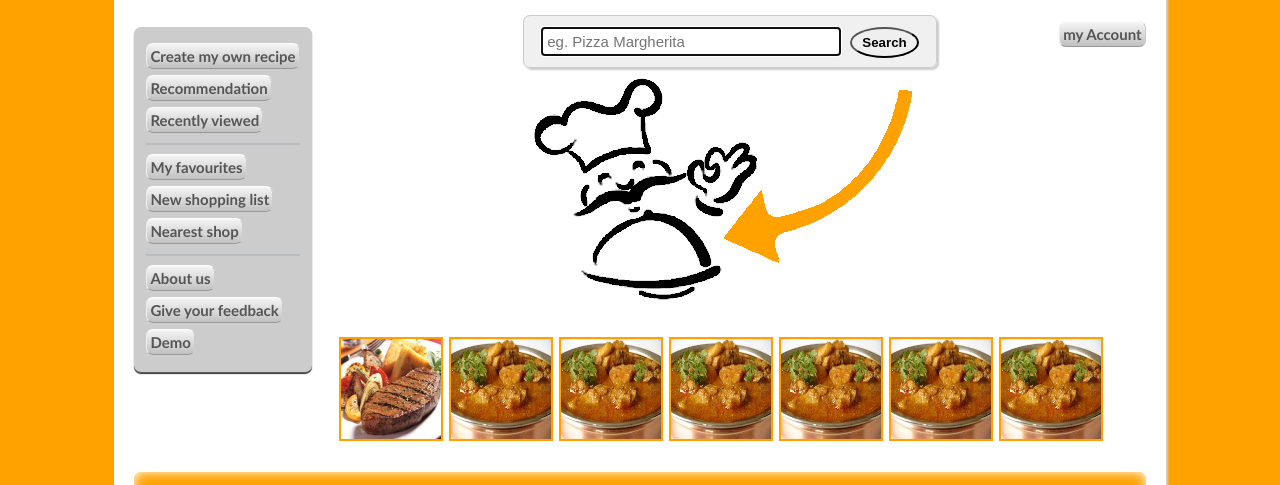
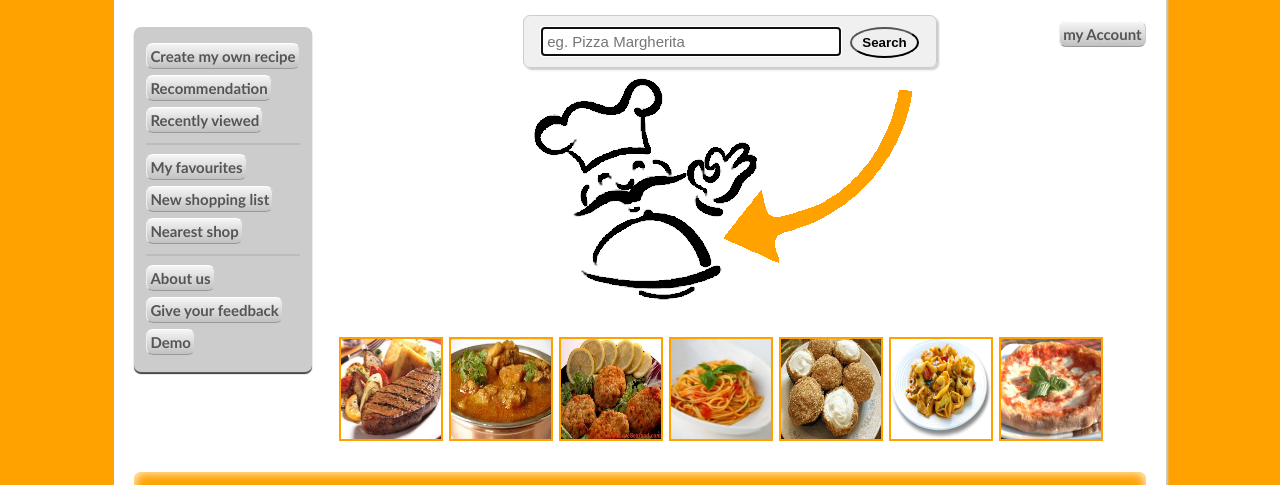
Before and after one commit to yswhatwswhere/yswhatwswhere.github.io, a plain HTML site: page index.html in a window 1280 px wide. Shown: the part 123-608 px from the top of the page. Drawn offline with Linux system fonts and the light colour scheme.

Commit message:
Update photos

```diff
--- a/index.html
+++ b/index.html
@@ -58,11 +58,11 @@
         <article class="slide">
             <a href="#"><img src="./photo/recipe1.jpeg" alt="image"></a>
             <a href="#"><img src="./photo/recipe2.jpeg" alt="image"></a>
-            <a href="#"><img src="./photo/recipe2.jpeg" alt="image"></a>
-            <a href="#"><img src="./photo/recipe2.jpeg" alt="image"></a>
-            <a href="#"><img src="./photo/recipe2.jpeg" alt="image"></a>
-            <a href="#"><img src="./photo/recipe2.jpeg" alt="image"></a>
-            <a href="#"><img src="./photo/recipe2.jpeg" alt="image"></a>
+            <a href="#"><img src="./photo/recipe3.jpeg" alt="image"></a>
+            <a href="#"><img src="./photo/recipe4.jpeg" alt="image"></a>
+            <a href="#"><img src="./photo/recipe5.jpeg" alt="image"></a>
+            <a href="#"><img src="./photo/food1.png" alt="image"></a>
+            <a href="#"><img src="./photo/food2.jpg" alt="image"></a>
         </article>
     </section>
     </div>
```
Also changed, not shown: photo/food1.png (added), photo/food2.jpg (added), photo/food3.jpg (added).
